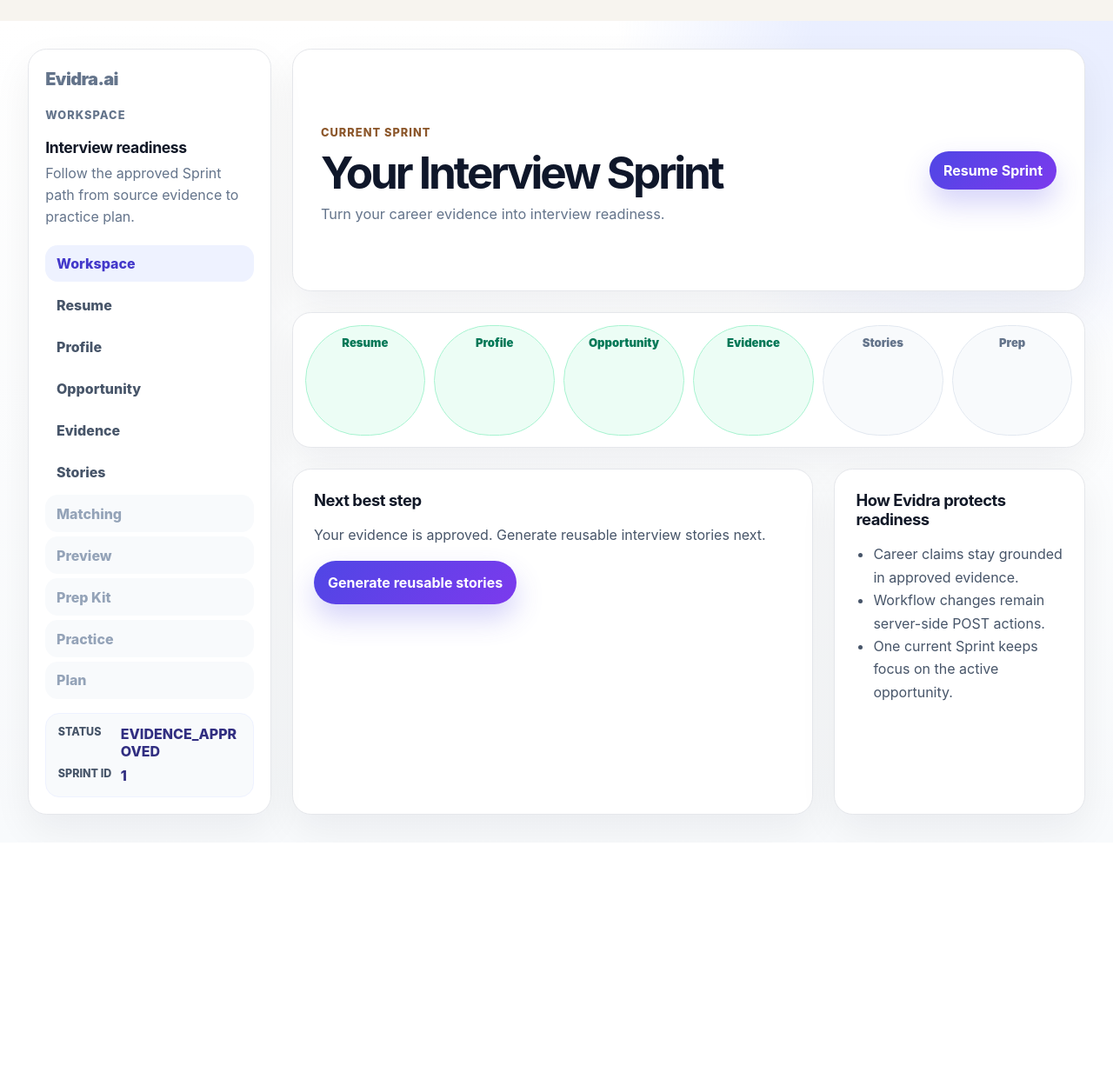
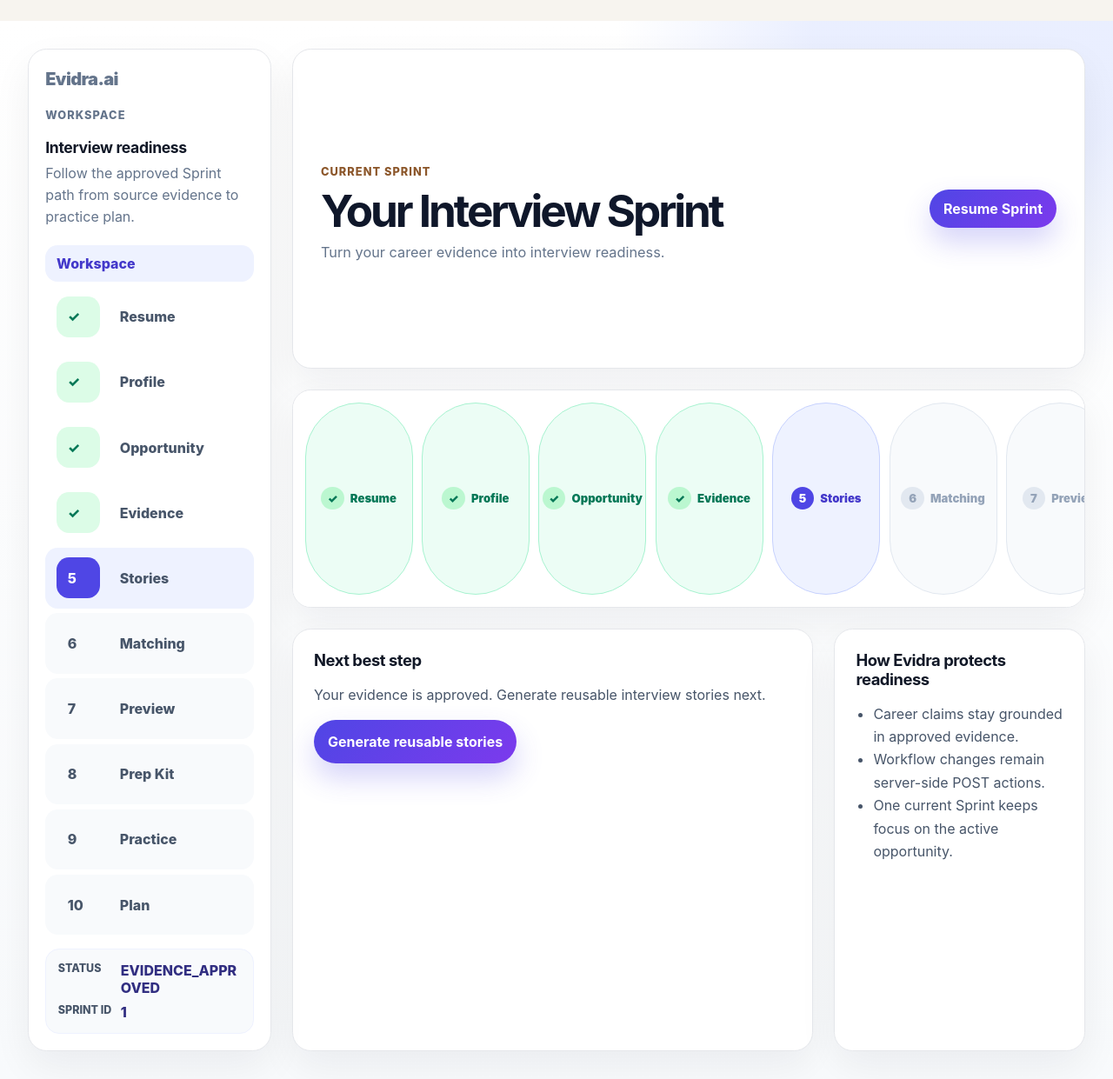
Before and after one commit to mahadevupadhyayula/Evidra, a Django app: page /workspace/ in a window 1280 px wide. Shown: the part 57-1298 px from the top of the page at 87% size. Before the commit the page ends 1018 px from the top, so only its background shows below. Run offline with Django 5.2, Linux system fonts and the light colour scheme; a user stored in the database is signed in; tables that the repository leaves empty hold one stand-in row (values such as "Sample post"); parts of the project's set-up code (start-up, migrations or seed data) failed here and were passed over.

Commit message:
Add workspace workflow step projection

```diff
--- a/apps/workspace/views.py
+++ b/apps/workspace/views.py
@@ -1,8 +1,10 @@
 from django.contrib.auth.decorators import login_required
 from django.shortcuts import redirect, render
+from django.urls import reverse
 from django.views.decorators.http import require_POST
 
 from apps.sprints.services import SprintWorkflowService
+from apps.workspace.presentation import build_workflow_steps
 
 
 @login_required
@@ -12,7 +14,15 @@ def index(request):
         .order_by("-created_at", "-id")
         .first()
     )
-    return render(request, "workspace/index.html", {"sprint": sprint})
+    workflow_steps = build_workflow_steps(
+        sprint.state if sprint else None,
+        url_resolver=reverse,
+    )
+    return render(
+        request,
+        "workspace/index.html",
+        {"sprint": sprint, "workflow_steps": workflow_steps},
+    )
 
 
 @login_required
--- a/static/css/app.css
+++ b/static/css/app.css
@@ -645,10 +645,40 @@ input {
   color: #4338ca;
 }
 
+.workspace-nav .is-complete {
+  color: #047857;
+}
+
+.workspace-nav .is-current {
+  background: #eef2ff;
+  color: #4338ca;
+}
+
 .workspace-nav .is-disabled {
   background: #f8fafc;
   color: #94a3b8;
   cursor: not-allowed;
+}
+
+.workspace-nav-marker {
+  align-items: center;
+  background: #e2e8f0;
+  border-radius: 999px;
+  display: inline-flex;
+  flex: 0 0 1.55rem;
+  font-size: 0.78rem;
+  height: 1.55rem;
+  justify-content: center;
+}
+
+.workspace-nav .is-complete .workspace-nav-marker {
+  background: #dcfce7;
+  color: #047857;
+}
+
+.workspace-nav .is-current .workspace-nav-marker {
+  background: #4f46e5;
+  color: #fff;
 }
 
 .workspace-main {
@@ -726,21 +756,55 @@ input {
 }
 
 .workspace-progress-step {
+  align-items: center;
   background: #f8fafc;
   border: 1px solid #e2e8f0;
   border-radius: 999px;
   color: #64748b;
+  display: inline-flex;
   font-size: 0.82rem;
   font-weight: 900;
-  padding: 0.68rem 0.9rem;
+  gap: 0.45rem;
+  justify-content: center;
+  padding: 0.55rem 0.75rem;
   text-align: center;
+  text-decoration: none;
   white-space: nowrap;
 }
 
-.workspace-progress-step.is-active {
+.workspace-progress-marker {
+  align-items: center;
+  background: #e2e8f0;
+  border-radius: 999px;
+  display: inline-flex;
+  flex: 0 0 1.65rem;
+  height: 1.65rem;
+  justify-content: center;
+}
+
+.workspace-progress-step.is-complete {
   background: #ecfdf5;
   border-color: #a7f3d0;
   color: #047857;
+}
+
+.workspace-progress-step.is-complete .workspace-progress-marker {
+  background: #bbf7d0;
+}
+
+.workspace-progress-step.is-current {
+  background: #eef2ff;
+  border-color: #c7d2fe;
+  color: #4338ca;
+}
+
+.workspace-progress-step.is-current .workspace-progress-marker {
+  background: #4f46e5;
+  color: #fff;
+}
+
+.workspace-progress-step.is-locked {
+  color: #94a3b8;
 }
 
 .workspace-hero {
--- a/templates/workspace/_sidebar.html
+++ b/templates/workspace/_sidebar.html
@@ -5,65 +5,19 @@
 
 <nav class="workspace-nav" aria-label="Workspace navigation">
   <a class="is-active" aria-current="page" href="{% url 'workspace:index' %}">Workspace</a>
-  {% if sprint %}
-    <a href="{% url 'documents:resume_upload' %}">Resume</a>
-  {% else %}
-    <span class="is-disabled" aria-disabled="true">Resume</span>
-  {% endif %}
-
-  {% if sprint.state == 'RESUME_READY' or sprint.state == 'PROFILE_CONFIRMED' or sprint.state == 'OPPORTUNITY_CONFIRMED' or sprint.state == 'EVIDENCE_REVIEW' or sprint.state == 'EVIDENCE_APPROVED' or sprint.state == 'STORIES_READY' or sprint.state == 'MATCHING_READY' or sprint.state == 'PREVIEW_READY' or sprint.state == 'PAYMENT_PENDING' or sprint.state == 'PAID' or sprint.state == 'PREPKIT_READY' or sprint.state == 'PRACTICE_ACTIVE' or sprint.state == 'PLAN_READY' or sprint.state == 'COMPLETED' %}
-    <a href="{% url 'profiles:profile_review' %}">Profile</a>
-  {% else %}
-    <span class="is-disabled" aria-disabled="true">Profile</span>
-  {% endif %}
-
-  {% if sprint.state == 'PROFILE_CONFIRMED' or sprint.state == 'OPPORTUNITY_CONFIRMED' or sprint.state == 'EVIDENCE_REVIEW' or sprint.state == 'EVIDENCE_APPROVED' or sprint.state == 'STORIES_READY' or sprint.state == 'MATCHING_READY' or sprint.state == 'PREVIEW_READY' or sprint.state == 'PAYMENT_PENDING' or sprint.state == 'PAID' or sprint.state == 'PREPKIT_READY' or sprint.state == 'PRACTICE_ACTIVE' or sprint.state == 'PLAN_READY' or sprint.state == 'COMPLETED' %}
-    <a href="{% url 'opportunities:opportunity_detail' %}">Opportunity</a>
-  {% else %}
-    <span class="is-disabled" aria-disabled="true">Opportunity</span>
-  {% endif %}
-
-  {% if sprint.state == 'OPPORTUNITY_CONFIRMED' or sprint.state == 'EVIDENCE_REVIEW' or sprint.state == 'EVIDENCE_APPROVED' or sprint.state == 'STORIES_READY' or sprint.state == 'MATCHING_READY' or sprint.state == 'PREVIEW_READY' or sprint.state == 'PAYMENT_PENDING' or sprint.state == 'PAID' or sprint.state == 'PREPKIT_READY' or sprint.state == 'PRACTICE_ACTIVE' or sprint.state == 'PLAN_READY' or sprint.state == 'COMPLETED' %}
-    <a href="{% url 'evidence:evidence_review' %}">Evidence</a>
-  {% else %}
-    <span class="is-disabled" aria-disabled="true">Evidence</span>
-  {% endif %}
-
-  {% if sprint.state == 'EVIDENCE_APPROVED' or sprint.state == 'STORIES_READY' or sprint.state == 'MATCHING_READY' or sprint.state == 'PREVIEW_READY' or sprint.state == 'PAYMENT_PENDING' or sprint.state == 'PAID' or sprint.state == 'PREPKIT_READY' or sprint.state == 'PRACTICE_ACTIVE' or sprint.state == 'PLAN_READY' or sprint.state == 'COMPLETED' %}
-    <a href="{% url 'stories:story_bank' %}">Stories</a>
-  {% else %}
-    <span class="is-disabled" aria-disabled="true">Stories</span>
-  {% endif %}
-
-  {% if sprint.state == 'STORIES_READY' or sprint.state == 'MATCHING_READY' or sprint.state == 'PREVIEW_READY' or sprint.state == 'PAYMENT_PENDING' or sprint.state == 'PAID' or sprint.state == 'PREPKIT_READY' or sprint.state == 'PRACTICE_ACTIVE' or sprint.state == 'PLAN_READY' or sprint.state == 'COMPLETED' %}
-    <a href="{% url 'matching:index' %}">Matching</a>
-  {% else %}
-    <span class="is-disabled" aria-disabled="true">Matching</span>
-  {% endif %}
-
-  {% if sprint.state == 'MATCHING_READY' or sprint.state == 'PREVIEW_READY' or sprint.state == 'PAYMENT_PENDING' or sprint.state == 'PAID' or sprint.state == 'PREPKIT_READY' or sprint.state == 'PRACTICE_ACTIVE' or sprint.state == 'PLAN_READY' or sprint.state == 'COMPLETED' %}
-    <a href="{% url 'previews:detail' %}">Preview</a>
-  {% else %}
-    <span class="is-disabled" aria-disabled="true">Preview</span>
-  {% endif %}
-
-  {% if sprint.state == 'PAID' or sprint.state == 'PREPKIT_READY' or sprint.state == 'PRACTICE_ACTIVE' or sprint.state == 'PLAN_READY' or sprint.state == 'COMPLETED' %}
-    <a href="{% url 'prepkits:detail' %}">Prep Kit</a>
-  {% else %}
-    <span class="is-disabled" aria-disabled="true">Prep Kit</span>
-  {% endif %}
-
-  {% if sprint.state == 'PREPKIT_READY' or sprint.state == 'PRACTICE_ACTIVE' or sprint.state == 'PLAN_READY' or sprint.state == 'COMPLETED' %}
-    <a href="{% url 'practice:index' %}">Practice</a>
-  {% else %}
-    <span class="is-disabled" aria-disabled="true">Practice</span>
-  {% endif %}
-
-  {% if sprint.state == 'PRACTICE_ACTIVE' or sprint.state == 'PLAN_READY' or sprint.state == 'COMPLETED' %}
-    <a href="{% url 'plans:detail' %}">Plan</a>
-  {% else %}
-    <span class="is-disabled" aria-disabled="true">Plan</span>
-  {% endif %}
+  {% for step in workflow_steps %}
+    {% if step.target_url %}
+      <a class="is-{{ step.status }}" href="{{ step.target_url }}"{% if step.status == "current" %} aria-current="step"{% endif %}>
+        <span class="workspace-nav-marker" aria-hidden="true">{% if step.status == "complete" %}✓{% else %}{{ step.number }}{% endif %}</span>
+        <span>{{ step.label }}</span>
+      </a>
+    {% else %}
+      <span class="is-disabled is-{{ step.status }}" aria-disabled="true">
+        <span class="workspace-nav-marker" aria-hidden="true">{{ step.number }}</span>
+        <span>{{ step.label }}</span>
+      </span>
+    {% endif %}
+  {% endfor %}
 </nav>
 
 <dl class="summary-list">
--- a/templates/workspace/index.html
+++ b/templates/workspace/index.html
@@ -20,12 +20,19 @@
       </header>
 
       <section class="workspace-progress" aria-label="Sprint progress">
-        <span class="workspace-progress-step{% if sprint %} is-active{% endif %}">Resume</span>
-        <span class="workspace-progress-step{% if sprint.state == 'RESUME_READY' or sprint.state == 'PROFILE_CONFIRMED' or sprint.state == 'OPPORTUNITY_CONFIRMED' or sprint.state == 'EVIDENCE_REVIEW' or sprint.state == 'EVIDENCE_APPROVED' or sprint.state == 'STORIES_READY' or sprint.state == 'MATCHING_READY' or sprint.state == 'PREVIEW_READY' or sprint.state == 'PAYMENT_PENDING' or sprint.state == 'PAID' or sprint.state == 'PREPKIT_READY' or sprint.state == 'PRACTICE_ACTIVE' or sprint.state == 'PLAN_READY' %} is-active{% endif %}">Profile</span>
-        <span class="workspace-progress-step{% if sprint.state == 'OPPORTUNITY_CONFIRMED' or sprint.state == 'EVIDENCE_REVIEW' or sprint.state == 'EVIDENCE_APPROVED' or sprint.state == 'STORIES_READY' or sprint.state == 'MATCHING_READY' or sprint.state == 'PREVIEW_READY' or sprint.state == 'PAYMENT_PENDING' or sprint.state == 'PAID' or sprint.state == 'PREPKIT_READY' or sprint.state == 'PRACTICE_ACTIVE' or sprint.state == 'PLAN_READY' %} is-active{% endif %}">Opportunity</span>
-        <span class="workspace-progress-step{% if sprint.state == 'EVIDENCE_APPROVED' or sprint.state == 'STORIES_READY' or sprint.state == 'MATCHING_READY' or sprint.state == 'PREVIEW_READY' or sprint.state == 'PAYMENT_PENDING' or sprint.state == 'PAID' or sprint.state == 'PREPKIT_READY' or sprint.state == 'PRACTICE_ACTIVE' or sprint.state == 'PLAN_READY' %} is-active{% endif %}">Evidence</span>
-        <span class="workspace-progress-step{% if sprint.state == 'STORIES_READY' or sprint.state == 'MATCHING_READY' or sprint.state == 'PREVIEW_READY' or sprint.state == 'PAYMENT_PENDING' or sprint.state == 'PAID' or sprint.state == 'PREPKIT_READY' or sprint.state == 'PRACTICE_ACTIVE' or sprint.state == 'PLAN_READY' %} is-active{% endif %}">Stories</span>
-        <span class="workspace-progress-step{% if sprint.state == 'PREPKIT_READY' or sprint.state == 'PRACTICE_ACTIVE' or sprint.state == 'PLAN_READY' %} is-active{% endif %}">Prep</span>
+        {% for step in workflow_steps %}
+          {% if step.target_url %}
+            <a class="workspace-progress-step is-{{ step.status }}" href="{{ step.target_url }}"{% if step.status == "current" %} aria-current="step"{% endif %}>
+              <span class="workspace-progress-marker" aria-hidden="true">{% if step.status == "complete" %}✓{% else %}{{ step.number }}{% endif %}</span>
+              <span>{{ step.label }}</span>
+            </a>
+          {% else %}
+            <span class="workspace-progress-step is-{{ step.status }}"{% if step.status == "locked" %} aria-disabled="true"{% endif %}{% if step.status == "current" %} aria-current="step"{% endif %}>
+              <span class="workspace-progress-marker" aria-hidden="true">{% if step.status == "complete" %}✓{% else %}{{ step.number }}{% endif %}</span>
+              <span>{{ step.label }}</span>
+            </span>
+          {% endif %}
+        {% endfor %}
       </section>
 
       <div class="workspace-grid">
```
Also changed, not shown: apps/workspace/presentation.py (added, +82 -0 lines), tests/workspace/test_presentation.py (added, +62 -0 lines), tests/workspace/test_workspace_views.py (+3 -1 lines).
